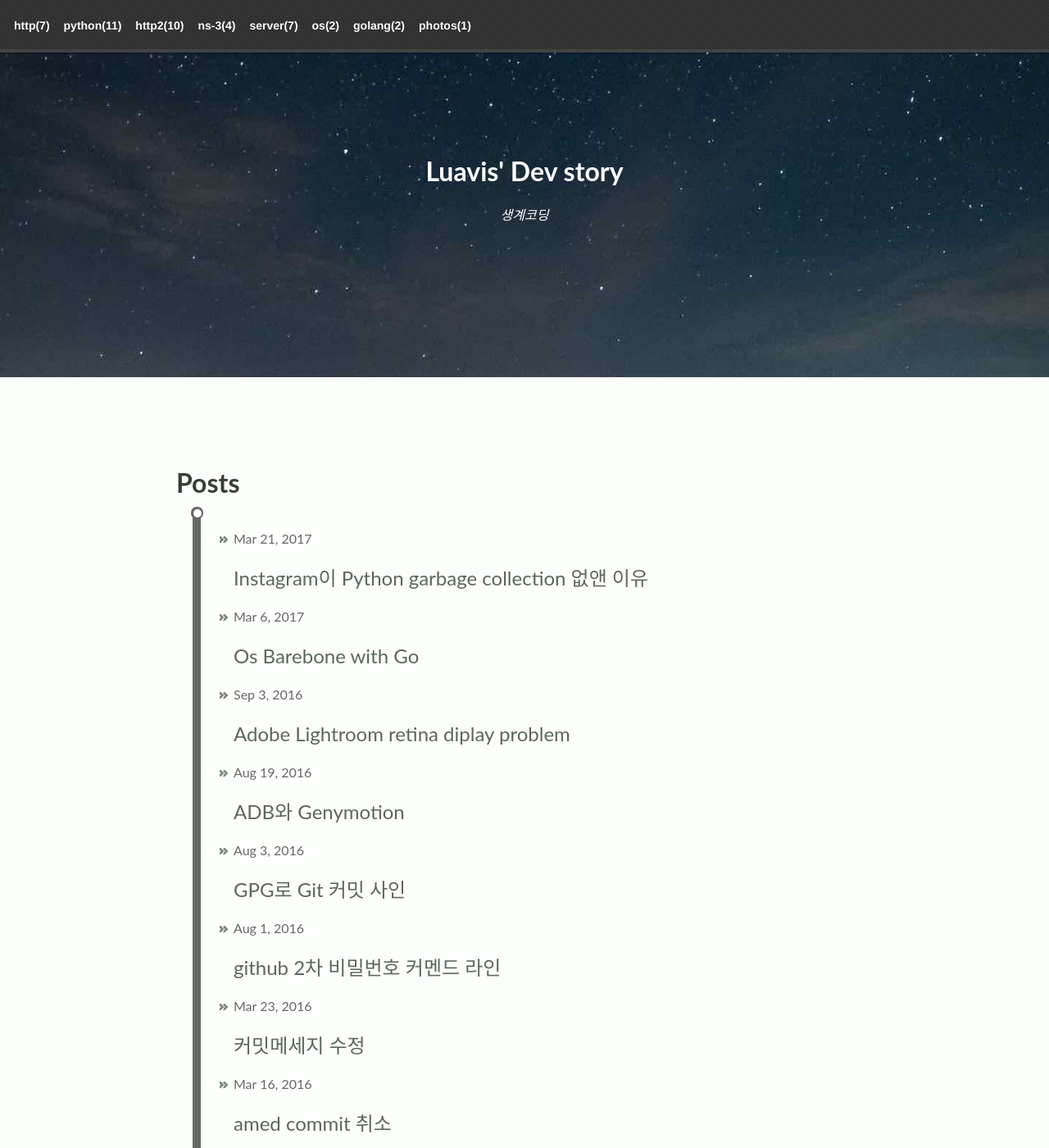
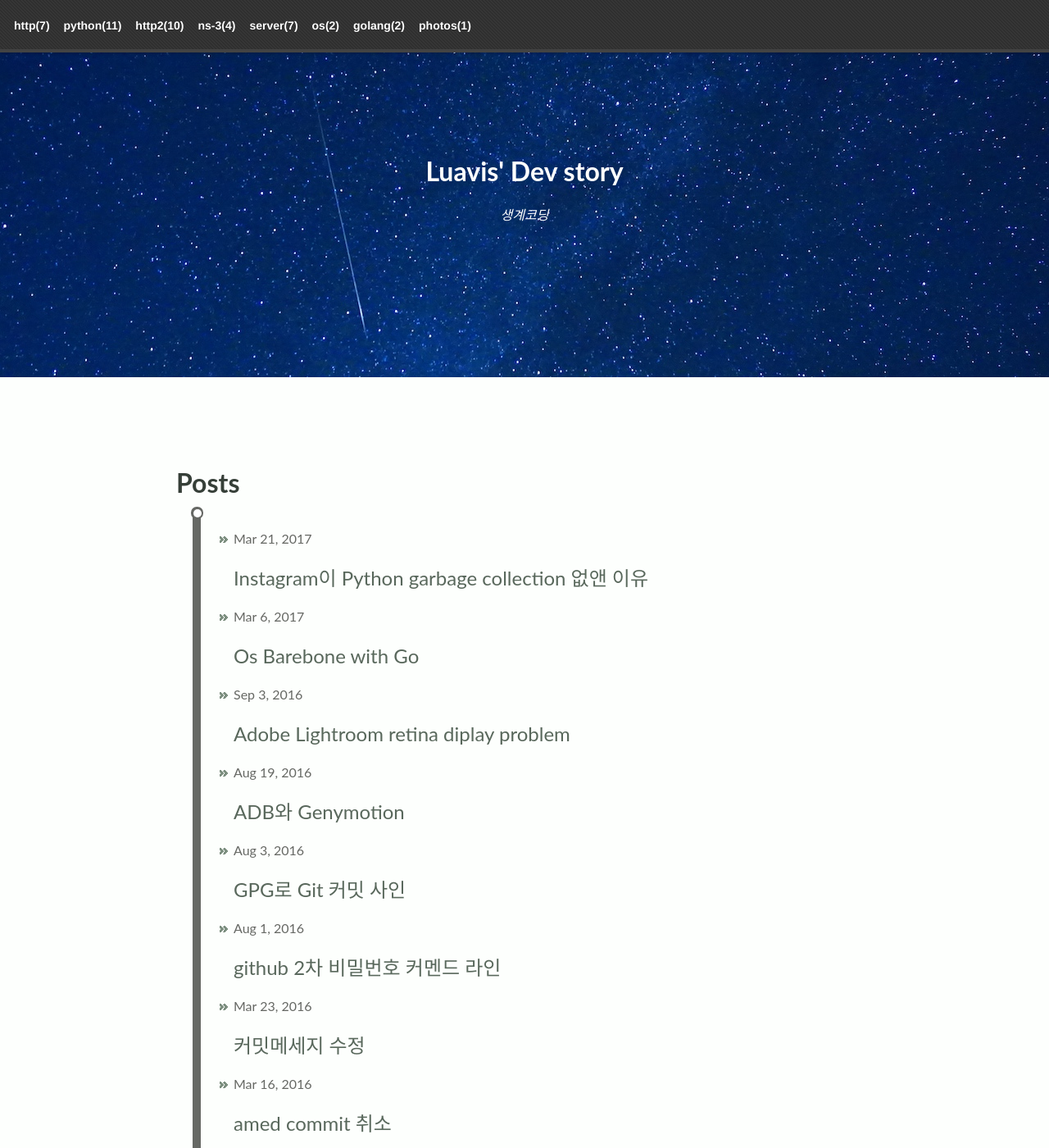
Before and after one commit to Luavis/luavis.github.io, a Jekyll site: the page built from index.html, in a window 1280 px wide and 1400 px high. Shown: the whole window at 82% size. Built offline with Jekyll 4.4.1, drawn with Linux system fonts in a browser that asks for light colours; some web fonts are replaced.

Commit message:
Change image

```diff
--- a/css/main.css
+++ b/css/main.css
@@ -329,7 +329,7 @@ dt {
     padding-top: 170px;
     text-align: center;
     background-position: center;
-    background-size: cover;
+    background-size: 1920px 460px;
     background-repeat: no-repeat;
     color: white;
 }
```
Also changed, not shown: images/background.jpg.
